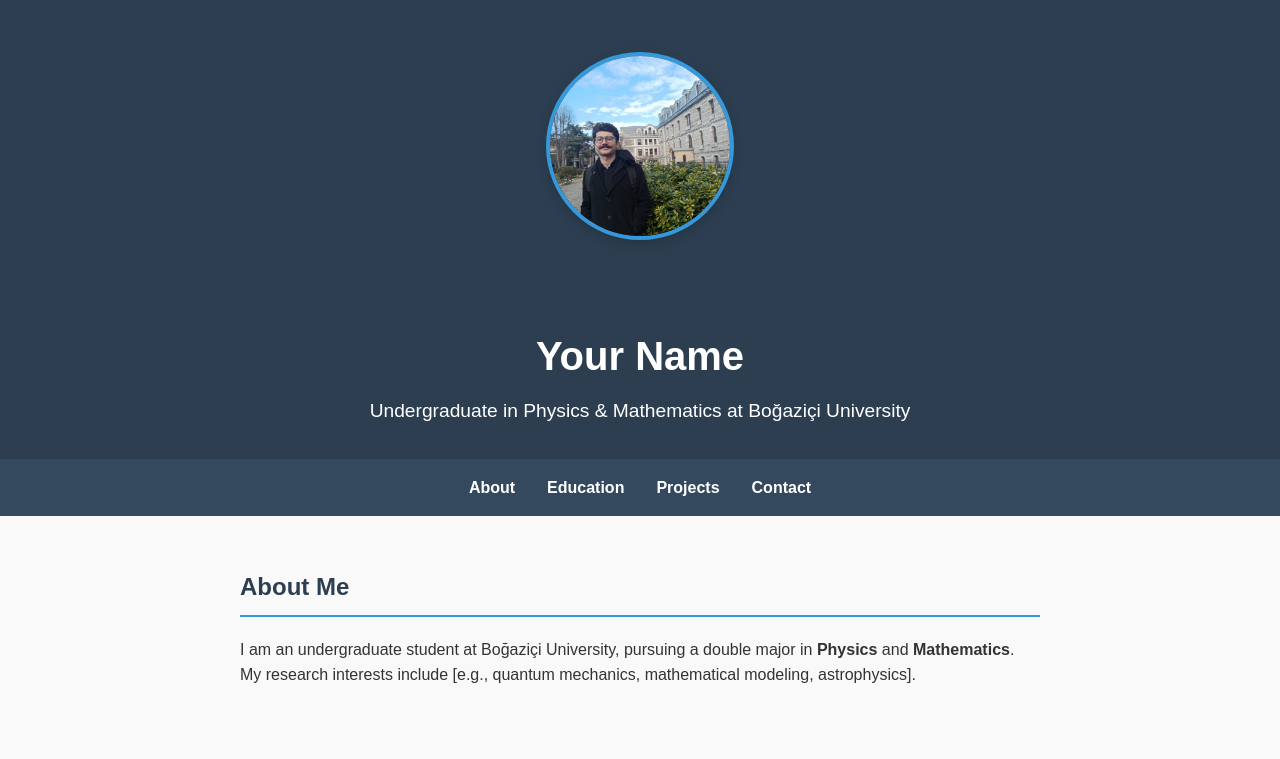
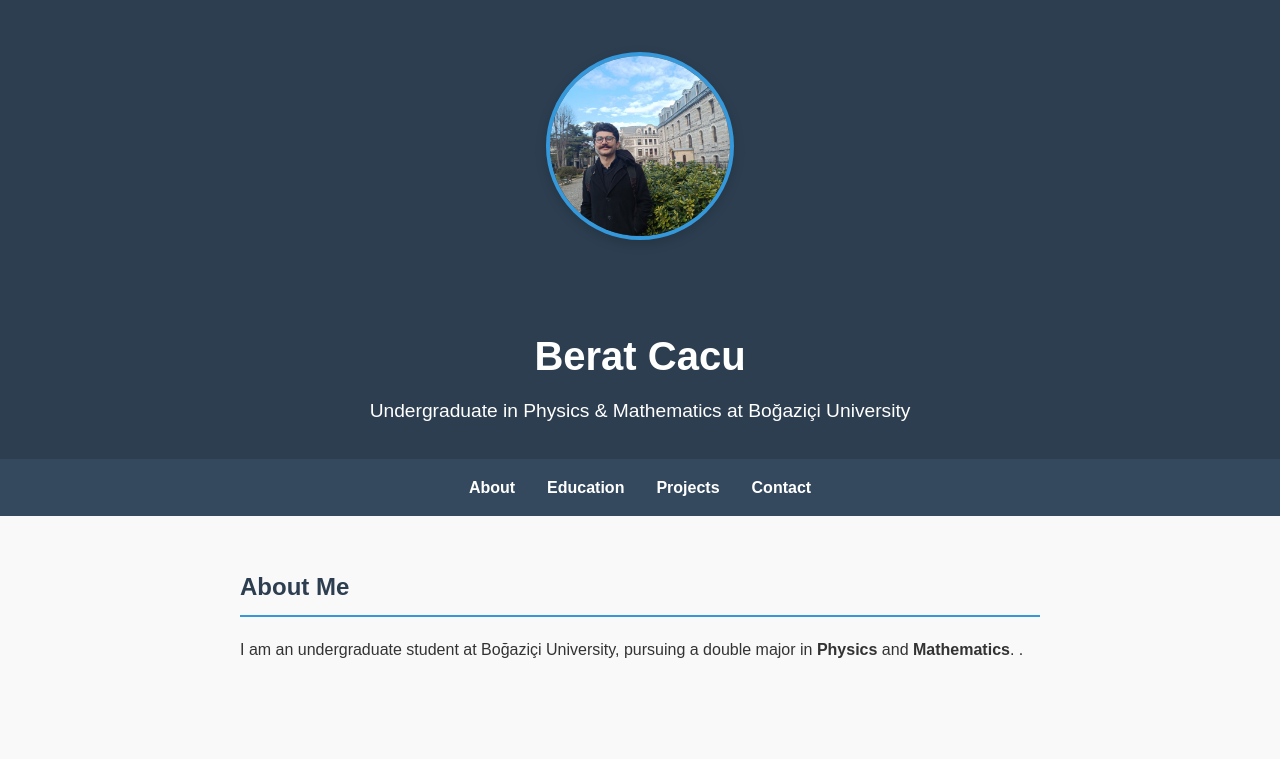
Before and after one commit to brtcacu/brtphys.github.io, a plain HTML site: page index.html in a window 1280 px wide. Shown: the top 759 px of the page. Drawn offline with Linux system fonts and the light colour scheme.

Commit message:
Update index.html

```diff
--- a/index.html
+++ b/index.html
@@ -3,7 +3,7 @@
 <head>
     <meta charset="UTF-8">
     <meta name="viewport" content="width=device-width, initial-scale=1.0">
-    <title>Your Name | Physics & Math Student</title>
+    <title>Berat Cacu | Physics & Math Student</title>
     <link rel="stylesheet" href="styles.css">
 </head>
 <body>
@@ -11,7 +11,7 @@
     <img src="images/profile.jpg" alt="Your Name" class="profile-img">
     </header>
     <header>
-        <h1>Your Name</h1>
+        <h1>Berat Cacu</h1>
         <p>Undergraduate in Physics & Mathematics at Boğaziçi University</p>
     </header>
 
@@ -28,7 +28,7 @@
         <h2>About Me</h2>
         <p>
             I am an undergraduate student at Boğaziçi University, pursuing a double major in <strong>Physics</strong> and <strong>Mathematics</strong>.
-            My research interests include [e.g., quantum mechanics, mathematical modeling, astrophysics].
+            .
         </p>
     </section>
 
```
